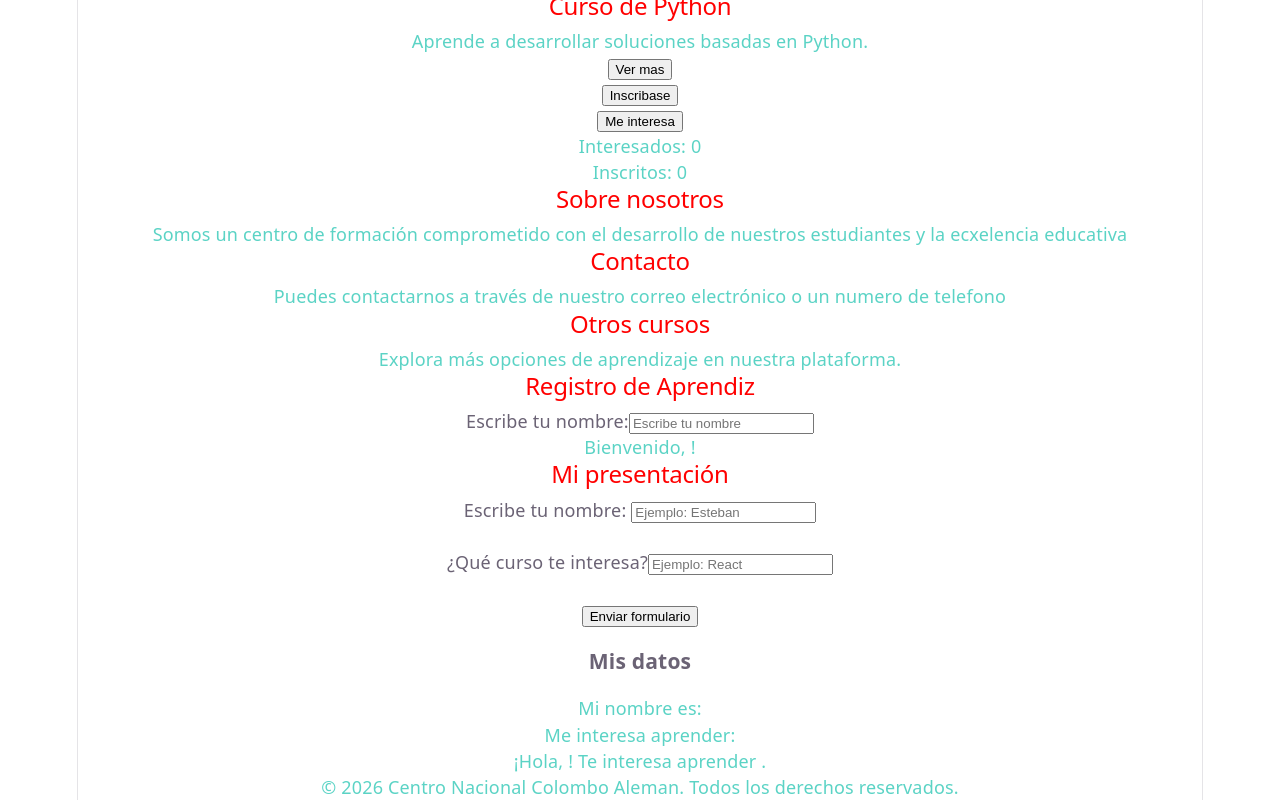
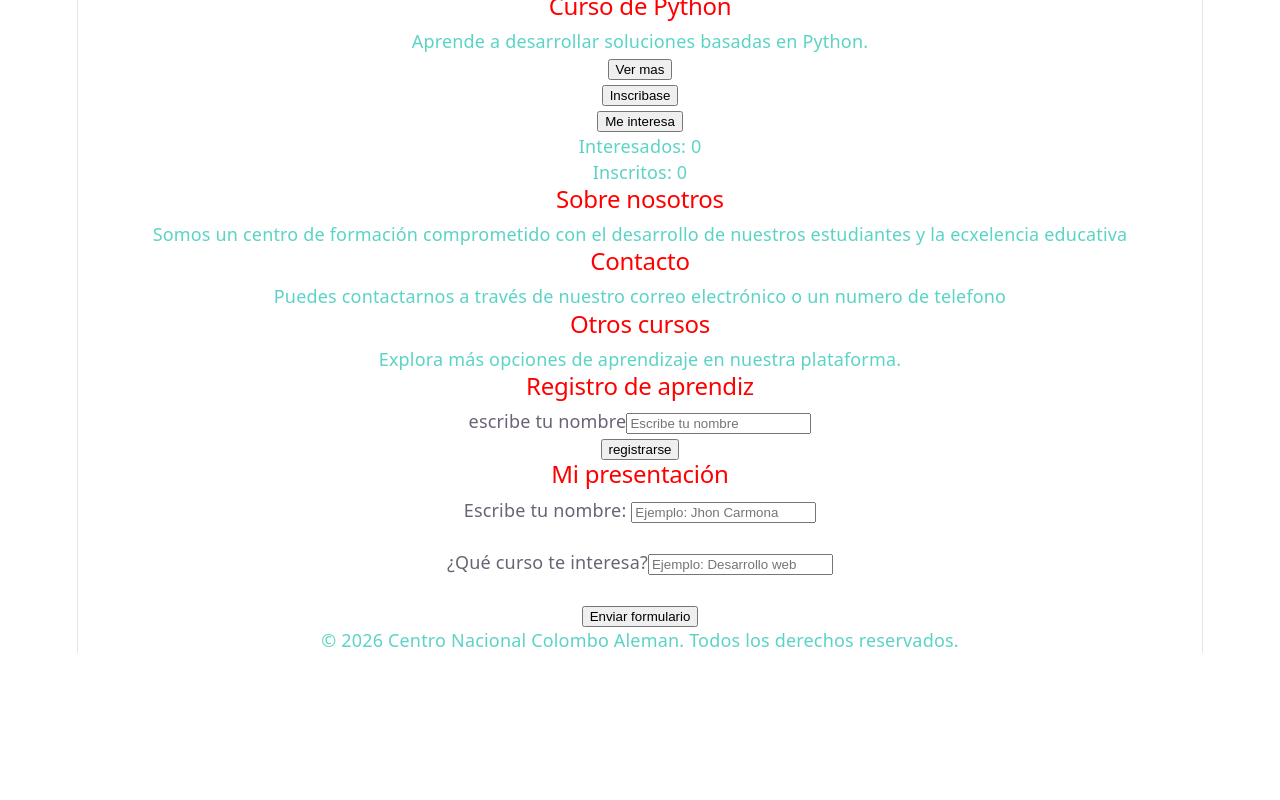
Before and after one commit to jashir7/Trabajo_React, a React (Vite) app: page / in a window 1280 px wide. Shown: the part 1161-1961 px from the top of the page. After the commit the page ends 1814 px from the top, so only its background shows below. Built offline with nearby package versions, Linux system fonts and the light colour scheme.

Commit message:
verificacion de registro y envio de datos

```diff
--- a/src/components/Presentacion_aprendiz.jsx
+++ b/src/components/Presentacion_aprendiz.jsx
@@ -8,10 +8,11 @@ function PresentacionAprendiz() {
     function manejarEnvio(evento) {
         evento.preventDefault();
         if (nombre.trim() === ""  || curso.trim() == ""){
-            setMensaje("Por favor completa todos los campos");
+            setMensaje("Completa todos los campos obligatorios antes de continuar");
             return;
+
         }
-        setMensaje(`Formulario enviado por: ${nombre}. Curso elegido ${curso}`);
+        setMensaje(`Presentacion enviada correctamente.`);
         setNombre("");
         setCurso("");
     }
@@ -28,7 +29,7 @@ function PresentacionAprendiz() {
                   type="text"
                   value={nombre}
                   onChange={(evento) => setNombre(evento.target.value)}
-                  placeholder="Ejemplo: Esteban"
+                  placeholder="Ejemplo: Jhon Carmona"
 
                 />
                 <br/>
@@ -40,7 +41,7 @@ function PresentacionAprendiz() {
                   type="text"
                   value={curso}
                   onChange={(evento) => setCurso(evento.target.value)}
-                  placeholder="Ejemplo: React"
+                  placeholder="Ejemplo: Desarrollo web"
                 />
 
                 <br/>
@@ -50,13 +51,6 @@ function PresentacionAprendiz() {
             </form>
             {mensaje !== "" && (<p>{mensaje}</p>)}
 
-
-            <h3>Mis datos</h3>
-            <p>Mi nombre es: {nombre}</p>
-            <p>Me interesa aprender: {curso}</p>
-            <p>
-                ¡Hola, {nombre}! Te interesa aprender {curso}.
-            </p>
         </div>
     );
 }
--- a/src/components/Registro_aprendiz.jsx
+++ b/src/components/Registro_aprendiz.jsx
@@ -1,29 +1,32 @@
-import { useState } from "react";
+import {useState} from "react";
+function Registro_aprendiz(){
+    const [nombre,setnombre]=useState("")
 
-function RegistroAprendiz() {
-  const [nombre, setNombre] = useState("");
-
-return (
-    <div>
+    function inscrito(event){
+        event.preventDefault();
+        if(nombre.trim() ===""){
+            alert(`Por favor, completa todos los campos`);
+            return;
+        }
+        alert(`Hola ${nombre}, te has registrado correctamente`);
+        setnombre("");
+    }
 
 
-      <h2>Registro de Aprendiz</h2>
-
-
-      <label>Escribe tu nombre:</label>
-
-
-      <input
-        type="text"
-        value={nombre}
-        onChange={(e) => setNombre(e.target.value)}
-        placeholder="Escribe tu nombre"
-      />
-
-      <p>Bienvenido, {nombre}!</p>
-
-    </div>
-  );
+    return(
+        <div>
+            <h2>Registro de aprendiz</h2>
+            <label>escribe tu nombre</label>
+        <input
+            type= "text"
+            value={nombre}
+            onChange={(e)=> setnombre(e.target.value)}
+            placeholder= "Escribe tu nombre"
+        />
+        <p></p>
+        <button onClick = {inscrito}>registrarse</button>
+        </div>
+    );
 }
 
-export default RegistroAprendiz;
+export default Registro_aprendiz;
```
